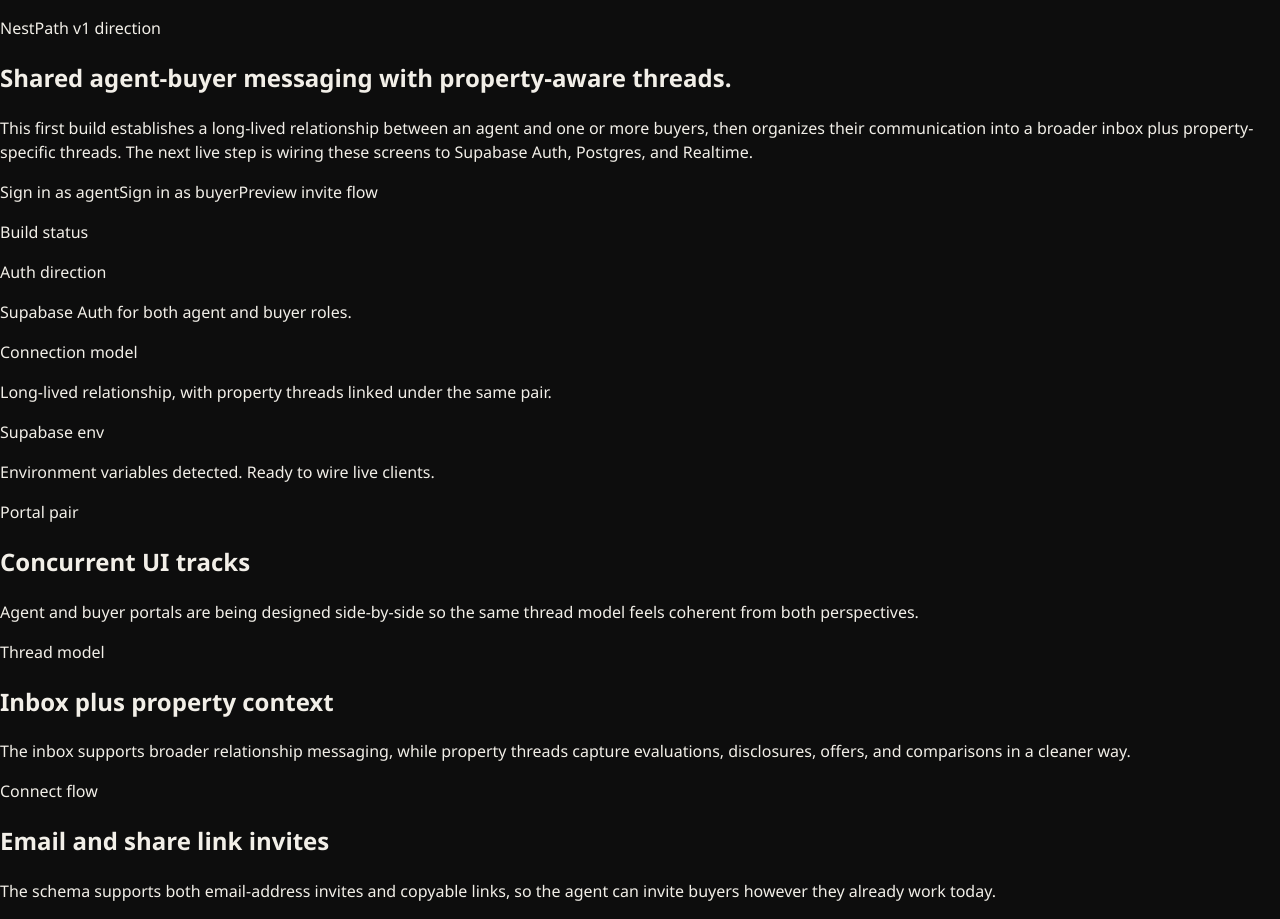
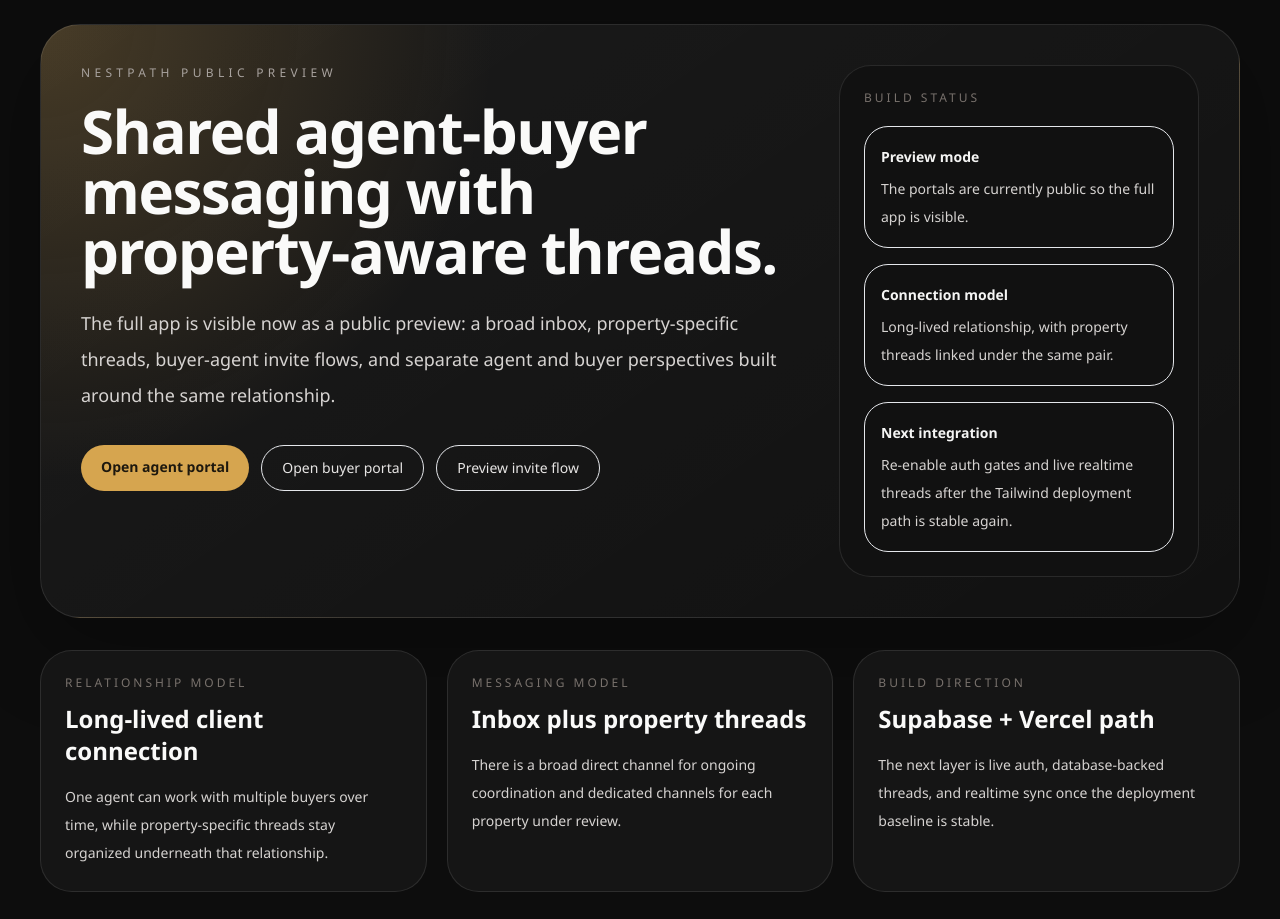
Before and after one commit to apatil1826/NestPath-DBS-final-project, a Next.js app in the folder apps/web/: page / in a window 1280 px wide. Built offline with nearby package versions, Linux system fonts and the light colour scheme; no server answers.

Commit message:
Restore app preview with Tailwind v3

```diff
--- a/apps/web/package.json
+++ b/apps/web/package.json
@@ -17,13 +17,14 @@
     "zod": "^4.3.6"
   },
   "devDependencies": {
-    "@tailwindcss/postcss": "^4",
     "@types/node": "^20",
     "@types/react": "^19",
     "@types/react-dom": "^19",
+    "autoprefixer": "^10.4.20",
     "eslint": "^9",
     "eslint-config-next": "16.2.4",
-    "tailwindcss": "^4",
+    "postcss": "^8.4.49",
+    "tailwindcss": "^3.4.17",
     "typescript": "^5"
   }
 }
--- a/apps/web/postcss.config.mjs
+++ b/apps/web/postcss.config.mjs
@@ -1,3 +1,8 @@
-const config = {};
+const config = {
+  plugins: {
+    tailwindcss: {},
+    autoprefixer: {},
+  },
+};
 
 export default config;
--- a/apps/web/src/app/agent/page.tsx
+++ b/apps/web/src/app/agent/page.tsx
@@ -1,18 +1,8 @@
 import { PortalShell } from "@/components/portal-shell";
-import { SignOutLink } from "@/components/auth/sign-out-link";
-import { requireAuthenticatedProfile } from "@/lib/auth";
 import { getAgentPortalData } from "@/lib/mock-data";
 
-export default async function AgentPortalPage() {
-  const profile = await requireAuthenticatedProfile("agent");
+export default function AgentPortalPage() {
   const snapshot = getAgentPortalData();
-
-  snapshot.viewer = {
-    id: profile.id,
-    role: profile.role,
-    fullName: profile.full_name,
-    email: profile.email,
-  };
 
   return (
     <PortalShell
@@ -20,7 +10,6 @@
       kicker="Agent portal"
       description="A multi-thread inbox for every buyer relationship, with direct messaging, property-linked discussions, shareable invites, and a summary rail that keeps the whole search moving."
       snapshot={snapshot}
-      toolbar={<SignOutLink />}
     />
   );
 }
--- a/apps/web/src/app/globals.css
+++ b/apps/web/src/app/globals.css
@@ -1,25 +1,34 @@
+@tailwind base;
+@tailwind components;
+@tailwind utilities;
+
 :root {
   --background: #0d0d0d;
   --foreground: #f2efe8;
   --accent: #d6a54f;
-  --font-display: "Avenir Next", "Segoe UI", "Helvetica Neue", Arial, sans-serif;
+  --accent-soft: rgba(214, 165, 79, 0.16);
+  --muted: #9b958a;
+  --font-display: "Avenir Next", "Segoe UI", "Helvetica Neue", sans-serif;
+  --font-code: "SFMono-Regular", "IBM Plex Mono", "Menlo", monospace;
 }
 
 * {
   box-sizing: border-box;
 }
 
-html,
+html {
+  background:
+    radial-gradient(circle at top left, rgba(214, 165, 79, 0.14), transparent 26%),
+    radial-gradient(circle at 80% 20%, rgba(56, 91, 110, 0.16), transparent 24%),
+    #0d0d0d;
+}
+
 body {
   margin: 0;
   min-height: 100%;
-  background: #0d0d0d;
+  background: var(--background);
   color: var(--foreground);
   font-family: var(--font-display);
-}
-
-body {
-  line-height: 1.5;
 }
 
 a {
@@ -27,13 +36,6 @@
   text-decoration: none;
 }
 
-button,
-input,
-textarea,
-select {
-  font: inherit;
-}
-
 ::selection {
   background: rgba(214, 165, 79, 0.32);
   color: #1a160e;
--- a/apps/web/src/app/page.tsx
+++ b/apps/web/src/app/page.tsx
@@ -1,33 +1,23 @@
 import Link from "next/link";
-import { createSupabaseServerClient } from "@/lib/supabase/server";
-import { hasSupabaseEnv } from "@/lib/supabase/env";
 
-export default async function Home() {
-  const supabase = hasSupabaseEnv ? await createSupabaseServerClient() : null;
-  const {
-    data: { user },
-  } = supabase ? await supabase.auth.getUser() : { data: { user: null } };
-
+export default function Home() {
   return (
     <main className="mx-auto flex min-h-screen w-full max-w-[1500px] flex-col gap-8 px-4 py-6 sm:px-6 lg:px-10">
       <section className="overflow-hidden rounded-[40px] border border-white/10 bg-[radial-gradient(circle_at_top_left,_rgba(214,165,79,0.24),_transparent_34%),linear-gradient(145deg,_rgba(255,255,255,0.06),_rgba(255,255,255,0.02))] p-8 shadow-[0_28px_90px_rgba(0,0,0,0.32)] sm:p-10">
         <div className="grid gap-10 xl:grid-cols-[minmax(0,1fr)_360px]">
           <div>
             <p className="text-xs uppercase tracking-[0.36em] text-stone-400">
-              NestPath v1 direction
+              NestPath public preview
             </p>
             <h1 className="mt-5 max-w-4xl text-5xl font-semibold tracking-tight text-stone-50 sm:text-6xl">
               Shared agent-buyer messaging with property-aware threads.
             </h1>
             <p className="mt-6 max-w-3xl text-lg leading-9 text-stone-300">
-              This first build establishes a long-lived relationship between an agent and one or
-              more buyers, then organizes their communication into a broader inbox plus
-              property-specific threads. The next live step is wiring these screens to Supabase Auth,
-              Postgres, and Realtime.
+              The full app is visible now as a public preview: a broad inbox, property-specific
+              threads, buyer-agent invite flows, and separate agent and buyer perspectives built
+              around the same relationship.
             </p>
             <div className="mt-8 flex flex-wrap gap-3">
-              {user ? (
-                <>
               <Link
                 href="/agent"
                 className="rounded-full bg-[#d6a54f] px-5 py-3 text-sm font-semibold text-[#1d180e] transition hover:bg-[#e5b965]"
@@ -40,23 +30,6 @@
               >
                 Open buyer portal
               </Link>
-                </>
-              ) : (
-                <>
-                  <Link
-                    href="/login?role=agent&next=/agent"
-                    className="rounded-full bg-[#d6a54f] px-5 py-3 text-sm font-semibold text-[#1d180e] transition hover:bg-[#e5b965]"
-                  >
-                    Sign in as agent
-                  </Link>
-                  <Link
-                    href="/login?role=buyer&next=/buyer"
-                    className="rounded-full border border-white/12 px-5 py-3 text-sm text-stone-200 transition hover:border-white/20 hover:text-stone-50"
-                  >
-                    Sign in as buyer
-                  </Link>
-                </>
-              )}
               <Link
                 href="/invite/share-roscoe-compare"
                 className="rounded-full border border-white/12 px-5 py-3 text-sm text-stone-200 transition hover:border-white/20 hover:text-stone-50"
@@ -70,8 +43,8 @@
             <p className="text-xs uppercase tracking-[0.25em] text-stone-500">Build status</p>
             <div className="mt-5 space-y-4 text-sm leading-7 text-stone-300">
               <div className="rounded-[24px] border border-white/8 bg-white/4 p-4">
-                <p className="font-semibold text-stone-100">Auth direction</p>
-                <p className="mt-1">Supabase Auth for both agent and buyer roles.</p>
+                <p className="font-semibold text-stone-100">Preview mode</p>
+                <p className="mt-1">The portals are currently public so the full app is visible.</p>
               </div>
               <div className="rounded-[24px] border border-white/8 bg-white/4 p-4">
                 <p className="font-semibold text-stone-100">Connection model</p>
@@ -80,11 +53,10 @@
                 </p>
               </div>
               <div className="rounded-[24px] border border-white/8 bg-white/4 p-4">
-                <p className="font-semibold text-stone-100">Supabase env</p>
+                <p className="font-semibold text-stone-100">Next integration</p>
                 <p className="mt-1">
-                  {hasSupabaseEnv
-                    ? "Environment variables detected. Ready to wire live clients."
-                    : "Environment variables not set yet. UI is using mock data with live-ready structure."}
+                  Re-enable auth gates and live realtime threads after the Tailwind deployment path
+                  is stable again.
                 </p>
               </div>
             </div>
@@ -94,27 +66,27 @@
 
       <section className="grid gap-5 lg:grid-cols-3">
         <article className="rounded-[32px] border border-white/10 bg-[#151515] p-6">
-          <p className="text-xs uppercase tracking-[0.25em] text-stone-500">Portal pair</p>
-          <h2 className="mt-3 text-2xl font-semibold text-stone-50">Concurrent UI tracks</h2>
+          <p className="text-xs uppercase tracking-[0.25em] text-stone-500">Relationship model</p>
+          <h2 className="mt-3 text-2xl font-semibold text-stone-50">Long-lived client connection</h2>
           <p className="mt-4 text-sm leading-7 text-stone-300">
-            Agent and buyer portals are being designed side-by-side so the same thread model feels
-            coherent from both perspectives.
+            One agent can work with multiple buyers over time, while property-specific threads stay
+            organized underneath that relationship.
           </p>
         </article>
         <article className="rounded-[32px] border border-white/10 bg-[#151515] p-6">
-          <p className="text-xs uppercase tracking-[0.25em] text-stone-500">Thread model</p>
-          <h2 className="mt-3 text-2xl font-semibold text-stone-50">Inbox plus property context</h2>
+          <p className="text-xs uppercase tracking-[0.25em] text-stone-500">Messaging model</p>
+          <h2 className="mt-3 text-2xl font-semibold text-stone-50">Inbox plus property threads</h2>
           <p className="mt-4 text-sm leading-7 text-stone-300">
-            The inbox supports broader relationship messaging, while property threads capture
-            evaluations, disclosures, offers, and comparisons in a cleaner way.
+            There is a broad direct channel for ongoing coordination and dedicated channels for each
+            property under review.
           </p>
         </article>
         <article className="rounded-[32px] border border-white/10 bg-[#151515] p-6">
-          <p className="text-xs uppercase tracking-[0.25em] text-stone-500">Connect flow</p>
-          <h2 className="mt-3 text-2xl font-semibold text-stone-50">Email and share link invites</h2>
+          <p className="text-xs uppercase tracking-[0.25em] text-stone-500">Build direction</p>
+          <h2 className="mt-3 text-2xl font-semibold text-stone-50">Supabase + Vercel path</h2>
           <p className="mt-4 text-sm leading-7 text-stone-300">
-            The schema supports both email-address invites and copyable links, so the agent can
-            invite buyers however they already work today.
+            The next layer is live auth, database-backed threads, and realtime sync once the
+            deployment baseline is stable.
           </p>
         </article>
       </section>
--- a/apps/web/src/components/portal-shell.tsx
+++ b/apps/web/src/components/portal-shell.tsx
@@ -340,6 +340,12 @@
           <div className="flex flex-wrap gap-3">
             {toolbar}
             <Link
+              href="/"
+              className="rounded-full border border-white/12 px-5 py-3 text-sm text-stone-200 transition hover:border-white/20 hover:text-stone-50"
+            >
+              Home
+            </Link>
+            <Link
               href="/agent"
               className="rounded-full border border-white/12 px-5 py-3 text-sm text-stone-200 transition hover:border-white/20 hover:text-stone-50"
             >
@@ -371,6 +377,11 @@
           />
         </div>
       </header>
+
+      <div className="rounded-[22px] border border-[#d6a54f]/25 bg-[#1a1712] px-5 py-4 text-sm text-stone-300">
+        Public preview mode is enabled so the full product is visible while we finish live auth and
+        realtime data wiring.
+      </div>
 
       <div className="grid gap-6 xl:grid-cols-[320px_minmax(0,1fr)_340px]">
         <ThreadList threads={snapshot.threads} activeThreadId={snapshot.activeThread.id} />
--- a/apps/web/src/lib/supabase/middleware.ts
+++ b/apps/web/src/lib/supabase/middleware.ts
@@ -4,7 +4,7 @@
 
 export async function updateSession(request: NextRequest) {
   const env = getSupabaseEnv();
-  let response = NextResponse.next({
+  const response = NextResponse.next({
     request,
   });
 
--- /dev/null
+++ b/apps/web/tailwind.config.ts
@@ -0,0 +1,11 @@
+import type { Config } from "tailwindcss";
+
+const config: Config = {
+  content: ["./src/**/*.{js,ts,jsx,tsx,mdx}"],
+  theme: {
+    extend: {},
+  },
+  plugins: [],
+};
+
+export default config;
```
Also changed, not shown: apps/web/src/app/buyer/page.tsx (+1 -12 lines), 2 other files (tests, documents, lock files or other folders). Lines whose indentation alone changed are shown as unchanged.
